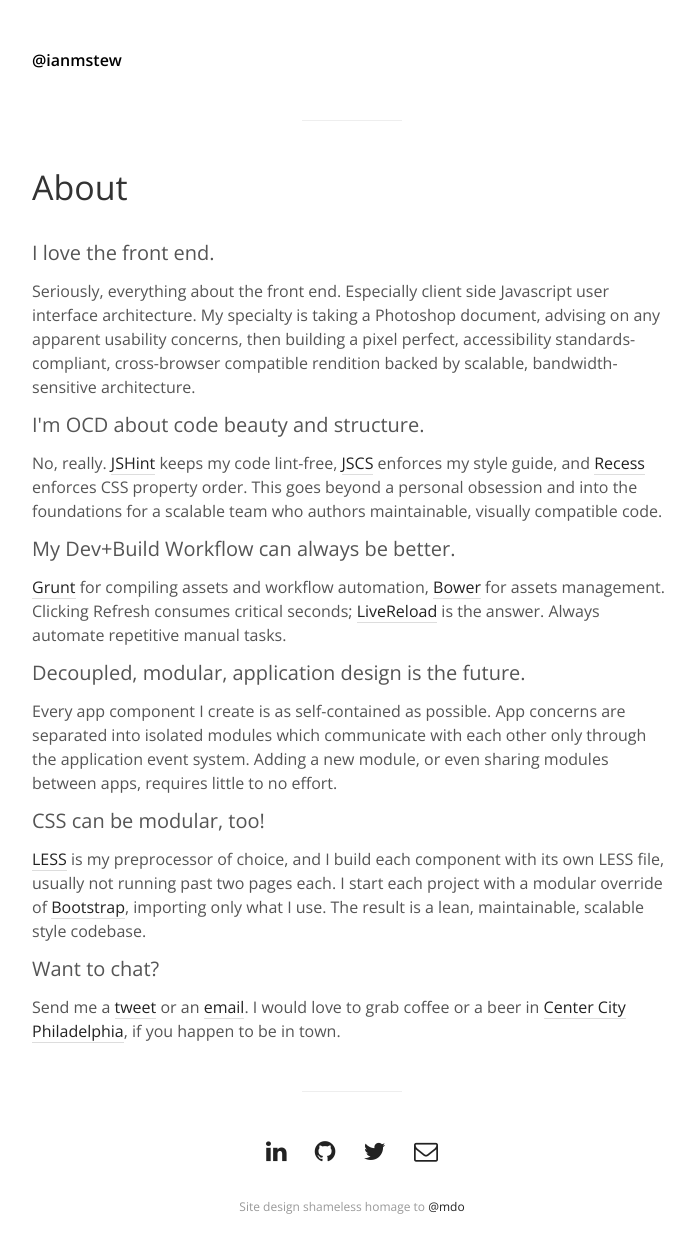
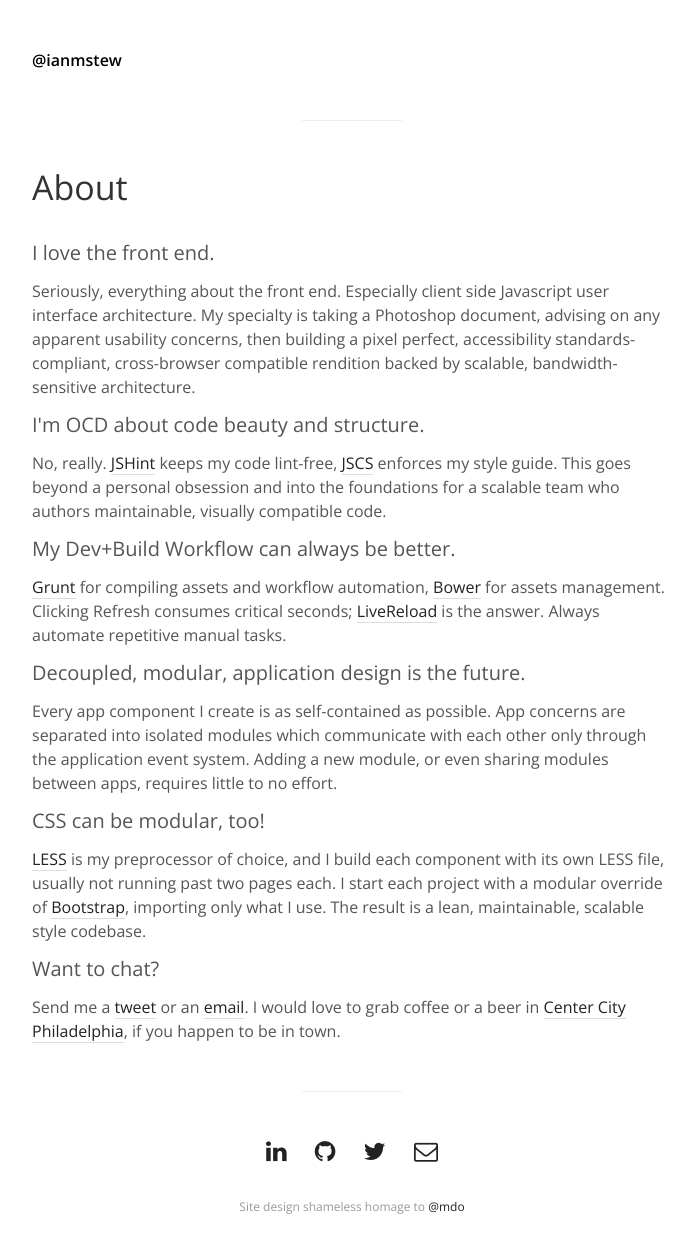
Before and after one commit to ianmstew/ianmstew.github.io, a Jekyll site: the page built from index.md, in a window 1280 px wide. Shown: the whole page, without its empty margins (288-983 px from the left). Built offline with Jekyll 4.4.1, drawn with Linux system fonts in a browser that asks for light colours; Markdown is read by kramdown in place of the engine named in the settings.

Commit message:
Update index.md

```diff
--- a/index.md
+++ b/index.md
@@ -17,7 +17,7 @@ Seriously, everything about the front end.  Especially client side Javascript us
   </p>
 </div>
 
-No, really.  [JSHint](https://github.com/jshint/jshint/) keeps my code lint-free, [JSCS](https://github.com/mdevils/node-jscs) enforces my style guide, and [Recess](https://github.com/twitter/recess) enforces CSS property order.  This goes beyond a personal obsession and into the foundations for a scalable team who authors maintainable, visually compatible code.
+No, really.  [JSHint](https://github.com/jshint/jshint/) keeps my code lint-free, [JSCS](https://github.com/mdevils/node-jscs) enforces my style guide.  This goes beyond a personal obsession and into the foundations for a scalable team who authors maintainable, visually compatible code.
 
 <div>
   <p>
```
